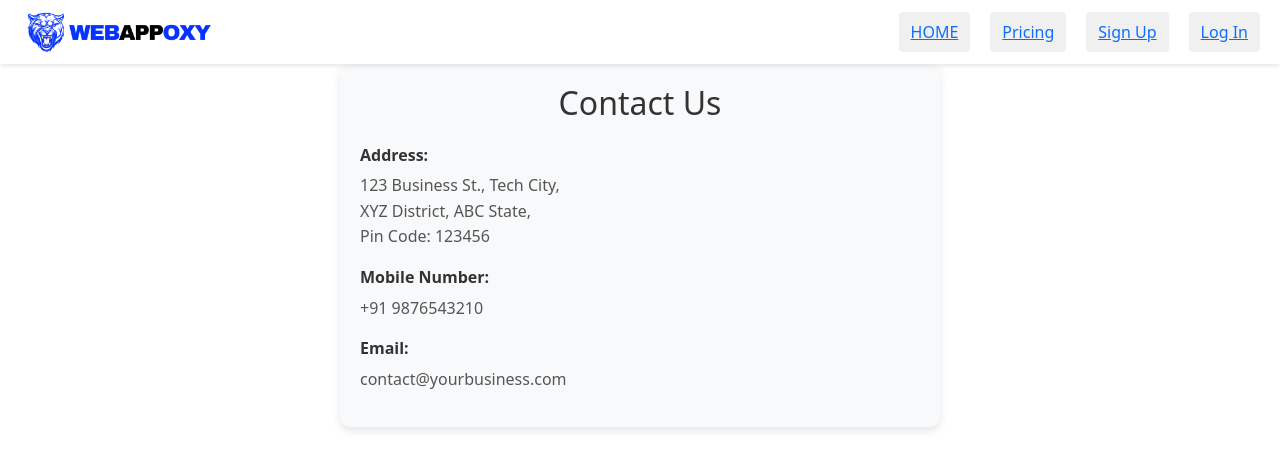
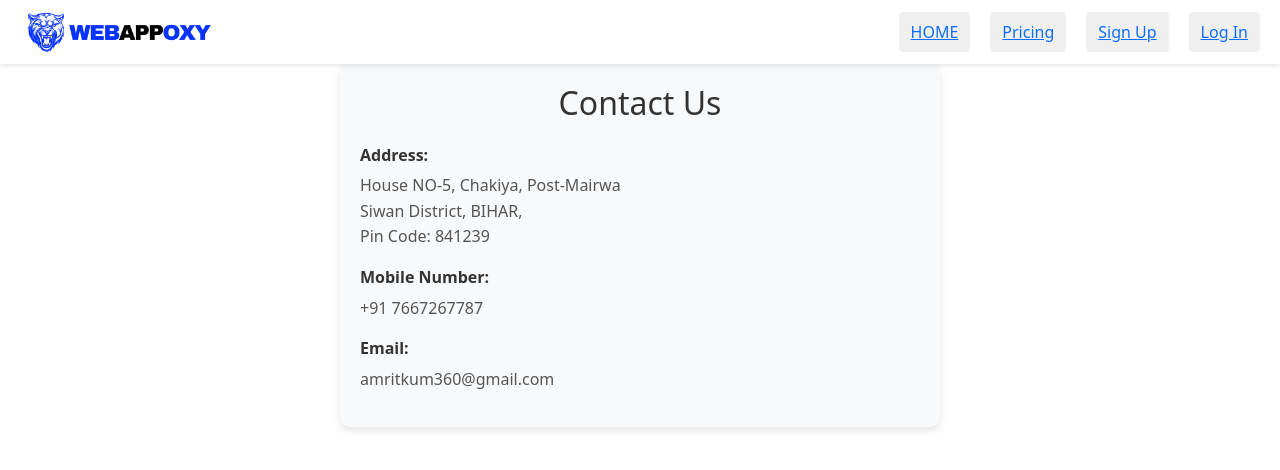
Before and after one commit to amritkum360/webtoapp, a React (Vite) app: page /contact in a window 1280 px wide. Shown: the top 470 px of the page. Built offline with nearby package versions, Linux system fonts and the light colour scheme.

Commit message:
Update contactus.jsx

```diff
--- a/src/components/pages/contactus.jsx
+++ b/src/components/pages/contactus.jsx
@@ -8,17 +8,17 @@ const ContactUs = () => {
       <div style={styles.contactDetails}>
         <p style={styles.label}><strong>Address:</strong></p>
         <p style={styles.info}>
-          123 Business St., Tech City, <br />
-          XYZ District, ABC State, <br />
-          Pin Code: 123456
+          House NO-5, Chakiya, Post-Mairwa <br />
+          Siwan District, BIHAR, <br />
+          Pin Code: 841239
         </p>
 
         <p style={styles.label}><strong>Mobile Number:</strong></p>
-        <p style={styles.info}>+91 9876543210</p>
+        <p style={styles.info}>+91 7667267787</p>
 
         <p style={styles.label}><strong>Email:</strong></p>
         <p style={styles.info}>
-          contact@yourbusiness.com
+          amritkum360@gmail.com
         </p>
       </div>
     </div>
```
